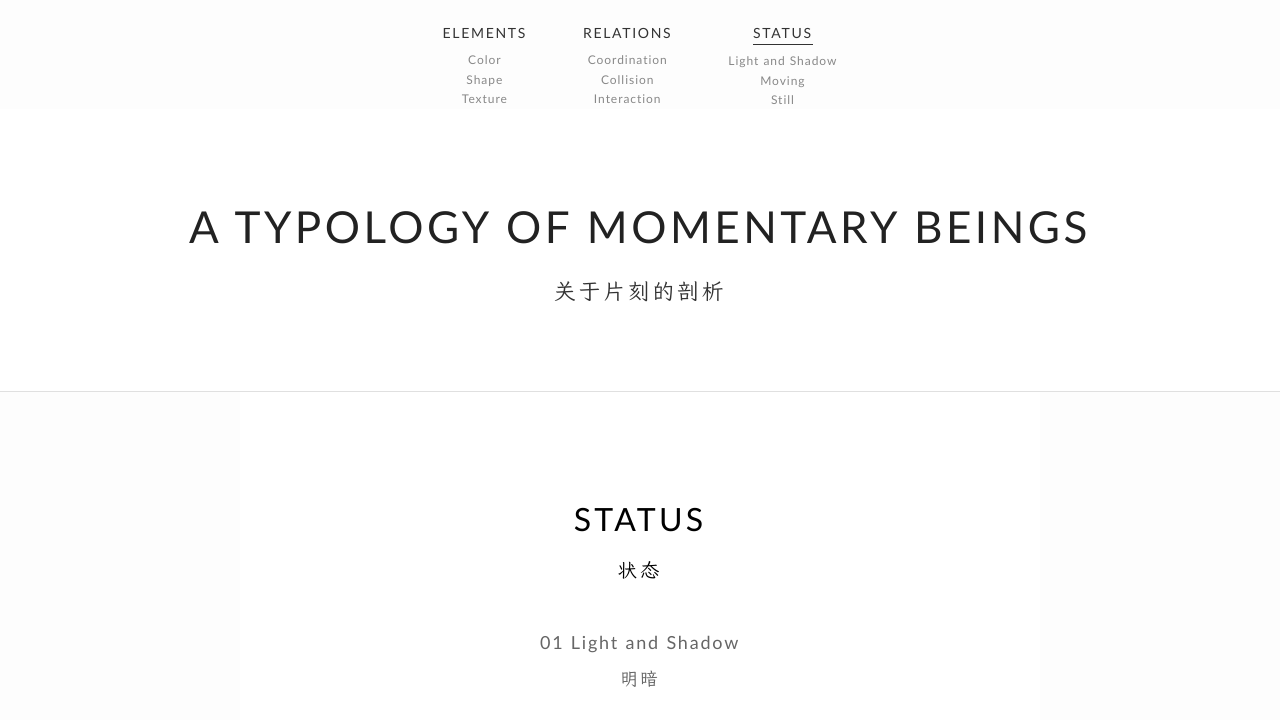
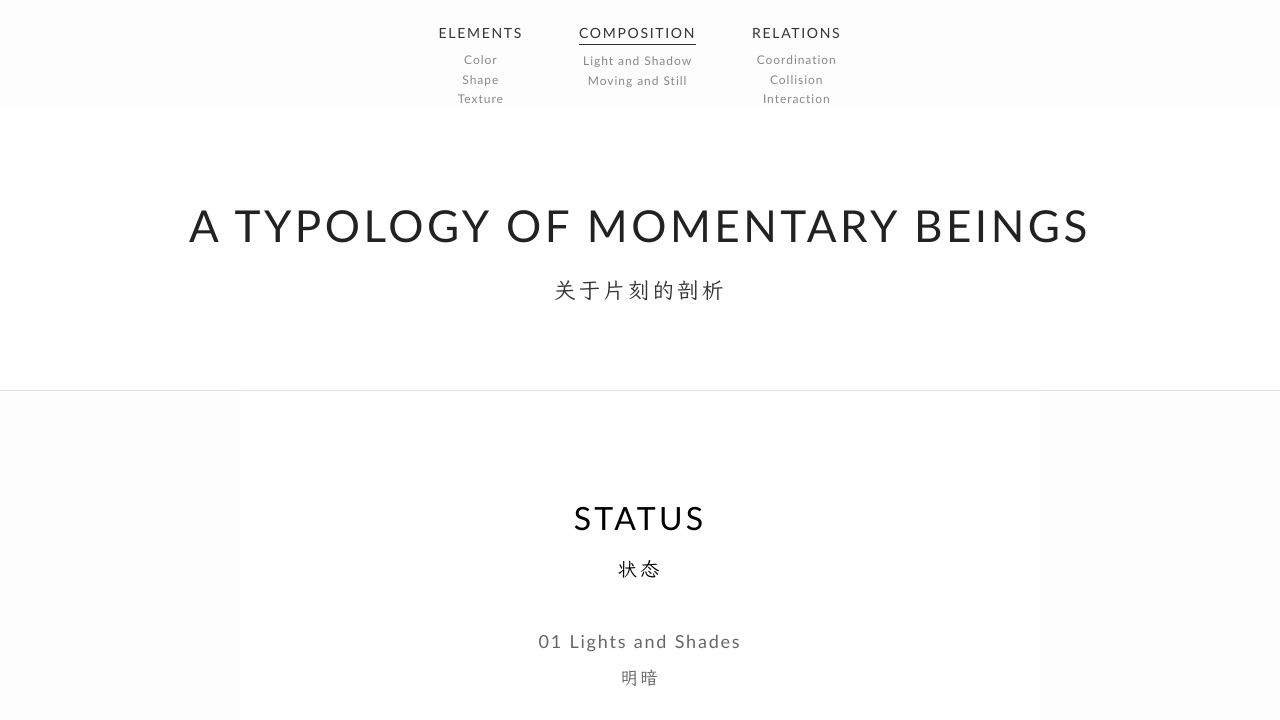
Before and after one commit to juan-zhong/art, a plain HTML site: page status.html in a window 1280 px wide. Shown: the top 720 px of the page. Drawn offline with Linux system fonts and the light colour scheme.

Commit message:
Revise section titles and remove redundant content
Updated headings and links for clarity and consistency.

```diff
--- a/status.html
+++ b/status.html
@@ -52,20 +52,19 @@
                 <a href="elements.html#texture">Texture</a>
             </div>
         </div>
+                <div class="col">
+            <a class="main" href="status.html" aria-current="page">Composition</a>
+            <div class="subs">
+                <a href="status.html#light-shadow">Light and Shadow</a>
+                <a href="status.html#moving">Moving and Still </a>
+            </div>
+        </div>
         <div class="col">
             <a class="main" href="relations.html">Relations</a>
             <div class="subs">
                 <a href="relations.html#coordination">Coordination</a>
                 <a href="relations.html#collision">Collision</a>
                 <a href="relations.html#interaction">Interaction</a>
-            </div>
-        </div>
-        <div class="col">
-            <a class="main" href="status.html" aria-current="page">Status</a>
-            <div class="subs">
-                <a href="status.html#light-shadow">Light and Shadow</a>
-                <a href="status.html#moving">Moving</a>
-                <a href="status.html#still">Still</a>
             </div>
         </div>
     </nav>
@@ -79,7 +78,8 @@
 
         <section id="status" class="content-section">
             <h2>Status <span class="zh">状态</span></h2>
-            <h3 id="light-shadow"><span class="num">01</span> Light and Shadow <span class="zh">明暗</span></h3>
+
+            <h3 id="light-shadow"><span class="num">01</span> Lights and Shades <span class="zh">明暗</span></h3>
             <figure><img src="photos/kent423.jpg" alt="Sunlight on a wall above chairs" loading="lazy" data-caption="Photograph · 2022 · New York"></figure>
             <figure><img src="photos/light.jpg" alt="Statue in a beam of light" loading="lazy" data-caption="Photograph · 2018 · New York"></figure>
                         <figure><img src="photos/tulip.jpg" alt="Tulips" loading="lazy" data-caption="Photograph · 2022 · New York"></figure>
@@ -88,17 +88,19 @@
                         <figure><img src="photos/courtauld-window.jpg" alt="Light through a tall arched window onto a bench" loading="lazy" data-caption="Photograph · 2023 · London"></figure>
                         <figure><img src="photos/akg.jpg" alt="Black-and-white: Ionic columns of a museum facade" loading="lazy" data-caption="Photograph · 2023 · Buffalo"></figure>
             <figure><img src="photos/london-street-reading-under-tree.jpg" alt="A woman reading under a plane tree among yellow chairs" loading="lazy" data-caption="Photograph · 2023 · London"></figure>
-            <h3 id="moving"><span class="num">02</span> Moving <span class="zh">动</span></h3>
+
+            <h3 id="moving"><span class="num">02</span> Moving and Still <span class="zh">动静</span></h3>
             <figure><img src="photos/sea.jpg" alt="Waves at sunset" loading="lazy" data-caption="Photograph · 2022 · Los Angeles"></figure>
                         <figure><img src="photos/nyc-20210828.jpg" alt="Street musicians" loading="lazy" data-caption="Photograph · 2021 · New York"></figure>
             <figure><img src="photos/motion.jpg" alt="players and passengers" loading="lazy" data-caption="Photograph · 2024 · Barcelona"></figure>
                         <figure><img src="photos/dr-20250811.jpg" alt="Street market" loading="lazy" data-caption="Photograph · 2025 · Dominican Republic"></figure>
             <figure><img src="photos/highway.jpg" alt="Black-and-white: a highway interchange curving through trees" loading="lazy" data-caption="Photograph · 2019 · Austin"></figure>
-            <h3 id="still"><span class="num">03</span> Still <span class="zh">静</span></h3>
-                        <figure><img src="photos/burningbooks.jpg" alt="A bookshop called Burning Books on a street corner" loading="lazy" data-caption="Photograph · 2023 · Buffalo"></figure>
+                                    <figure><img src="photos/burningbooks.jpg" alt="A bookshop called Burning Books on a street corner" loading="lazy" data-caption="Photograph · 2023 · Buffalo"></figure>
             <figure><img src="photos/themet.jpg" alt="Birds on bare branches" loading="lazy" data-caption="Photograph · 2022 · New York"></figure>
                         <figure><img src="photos/wny-roads.jpg" alt="A winding paved path between mown fields" loading="lazy" data-caption="Photograph · 2023 · Western New York"></figure>
             <figure><img src="photos/wny-tree.jpg" alt="A bare tree alone in a field" loading="lazy" data-caption="Photograph · 2023 · Western New York"></figure>
+
+
         </section>
 
     </main>
```
